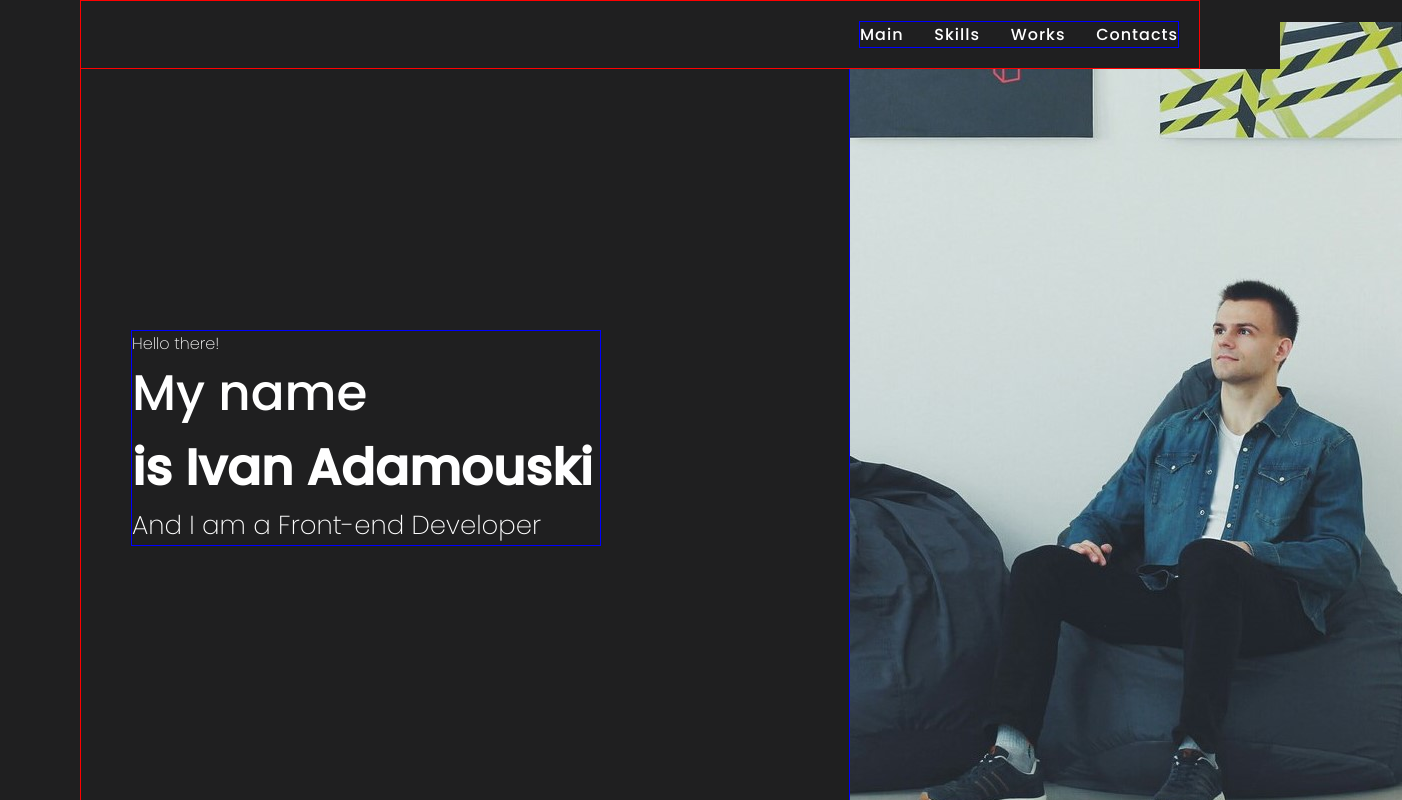
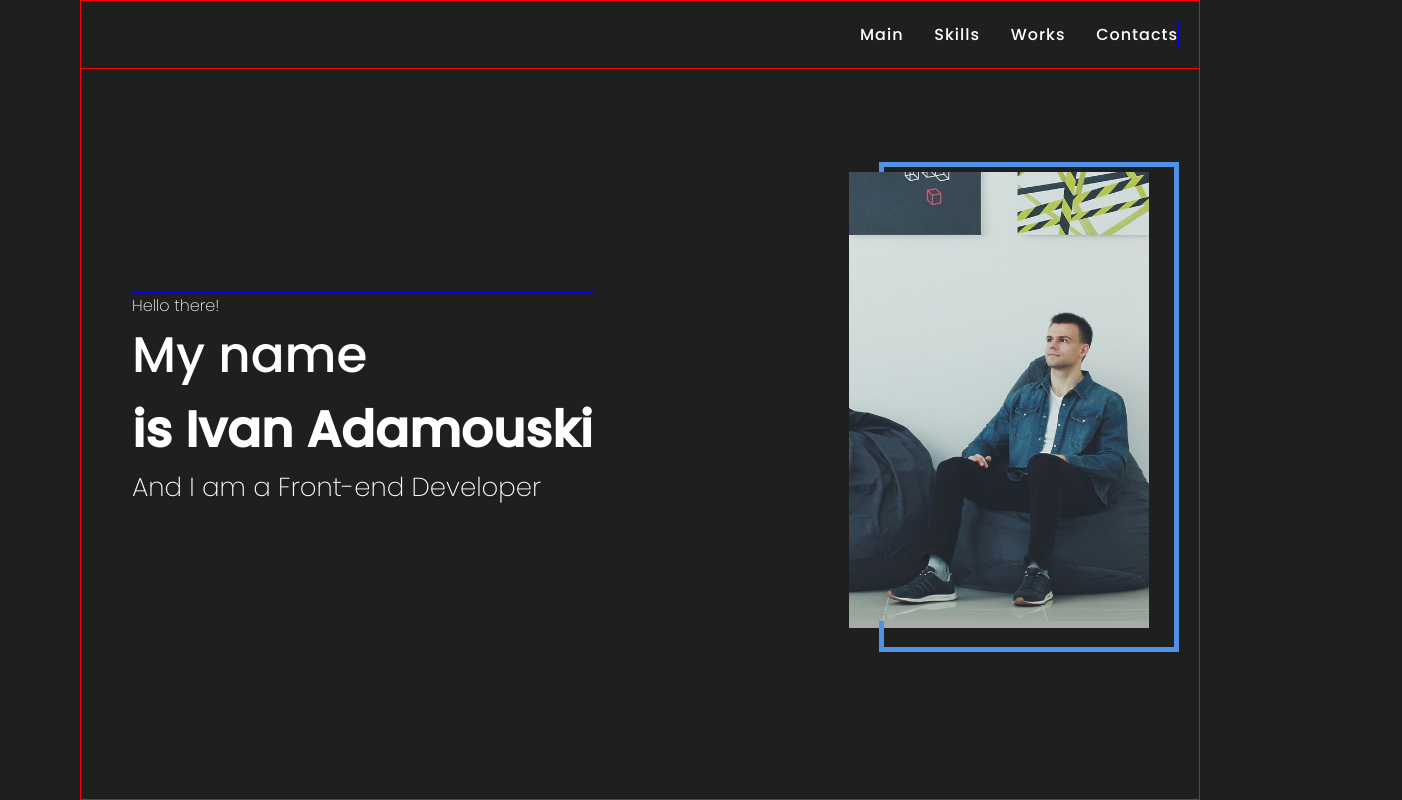
Before and after one commit to aivan3d66/portfolio, a React (Create React App) app: page / in a window 1280 px wide. Shown: the top 800 px of the page, 1402 px wide, since content can reach past the window. Built offline with nearby package versions, Linux system fonts and the light colour scheme.

Commit message:
add upd aboutImage styles

```diff
--- a/src/components/AboutMe/AboutMe.module.scss
+++ b/src/components/AboutMe/AboutMe.module.scss
@@ -39,10 +39,12 @@
 
 .aboutImage {
   max-width: 320px;
-  min-height: 200px;
   margin: 0 auto 40px auto;
   background-color: darkgray;
-  border: 1px solid blue;
+
+  img {
+    width: 100%;
+  }
 }
 
 @media (max-width: $mobile-width-only) {
@@ -65,7 +67,6 @@
     max-width: 320px;
     min-height: 200px;
     margin: 0 0 40px 0;
-    border: 1px solid blue;
   }
 }
 
@@ -81,7 +82,7 @@
   .aboutText {
     display: flex;
     flex-direction: column;
-    min-width: 470px;
+    max-width: 500px;
     min-height: 100px;
     margin: 20px 0;
 
@@ -91,10 +92,26 @@
   }
 
   .aboutImage {
+    position: relative;
     width: 300px;
-    min-height: 400px;
     margin: 0;
-    border: 1px solid blue;
+
+    &::before {
+      position: absolute;
+      z-index: 0;
+      top: -10px;
+      right: -30px;
+      content: '';
+      width: 300px;
+      height: 490px;
+      border: 5px solid #4e93e6;
+    }
+
+    img {
+      position: relative;
+      z-index: 1;
+      width: 100%;
+    }
   }
 }
 
```
